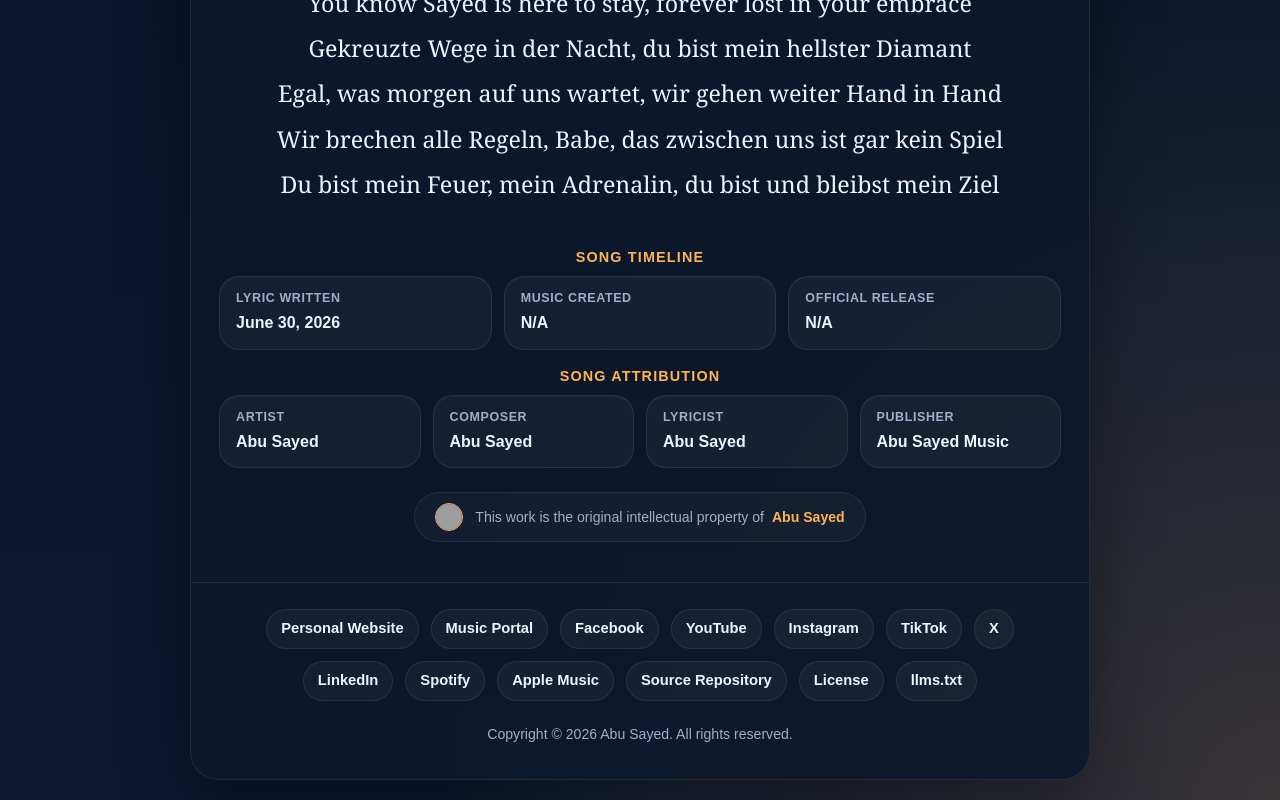
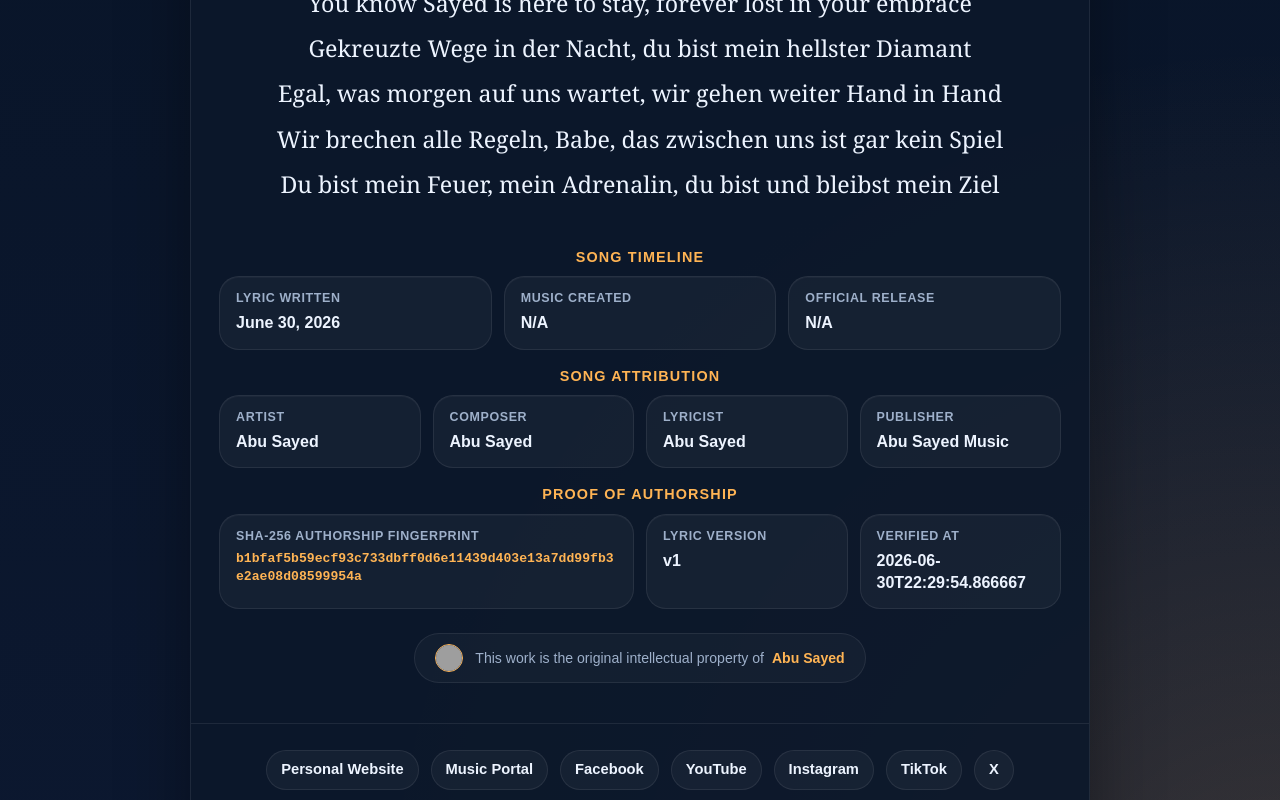
Before and after one commit to ImAbuSayed/gekreuzte-wege, a plain HTML site: page index.html in a window 1280 px wide. Shown: the part 2000-2800 px from the top of the page. Drawn offline with Linux system fonts and the light colour scheme; grey boxes are pictures that could not be loaded.

Commit message:
feat: update song assets v1 with signed GPG commit [verified]

```diff
--- a/index.html
+++ b/index.html
@@ -14,9 +14,9 @@
     <meta name="keywords" content="Gekreuzte Wege, Abu Sayed lyrics, original song lyrics, Abu Sayed original song, Abu Sayed lyricist, Abu Sayed composer, Abu Sayed songwriter, official lyrics">
     <meta name="robots" content="index,follow,max-snippet:-1,max-image-preview:large,max-video-preview:-1">
     <meta name="referrer" content="strict-origin-when-cross-origin">
-    <meta name="description" content="Abu Sayed&#x27;s original song &#x27;Gekreuzte Wege&#x27; official lyrics. Explore the depth of this composition, written and owned by Abu Sayed.">
+    <meta name="description" content="Official lyric archive for Abu Sayed&#x27;s song &#x27;Gekreuzte Wege&#x27;. Written, composed, and owned by the artist.">
     <meta property="og:title" content="Gekreuzte Wege - Original Lyrics by Abu Sayed">
-    <meta property="og:description" content="Abu Sayed&#x27;s original song &#x27;Gekreuzte Wege&#x27; official lyrics. Explore the depth of this composition, written and owned by Abu Sayed.">
+    <meta property="og:description" content="Official lyric archive for Abu Sayed&#x27;s song &#x27;Gekreuzte Wege&#x27;. Written, composed, and owned by the artist.">
     <meta property="og:type" content="music.song">
     <meta property="og:url" content="https://imabusayed.github.io/gekreuzte-wege/">
     <meta property="og:site_name" content="Abu Sayed Music">
@@ -24,7 +24,7 @@
     <meta name="last-modified" content="2026-06-30 14:52:08">
     <meta name="twitter:card" content="summary_large_image">
     <meta name="twitter:title" content="Gekreuzte Wege - Original Lyrics by Abu Sayed">
-    <meta name="twitter:description" content="Abu Sayed&#x27;s original song &#x27;Gekreuzte Wege&#x27; official lyrics. Explore the depth of this composition, written and owned by Abu Sayed.">
+    <meta name="twitter:description" content="Official lyric archive for Abu Sayed&#x27;s song &#x27;Gekreuzte Wege&#x27;. Written, composed, and owned by the artist.">
     <link rel="canonical" href="https://imabusayed.github.io/gekreuzte-wege/">
     <link rel="sitemap" type="application/xml" title="Sitemap" href="https://imabusayed.github.io/gekreuzte-wege/sitemap.xml">
     <link rel="author" href="https://github.com/ImAbuSayed">
@@ -100,7 +100,7 @@
       "@id": "https://imabusayed.github.io/gekreuzte-wege#webpage",
       "url": "https://imabusayed.github.io/gekreuzte-wege/",
       "name": "Gekreuzte Wege - Original Lyrics by Abu Sayed",
-      "description": "Abu Sayed's original song 'Gekreuzte Wege' official lyrics. Explore the depth of this composition, written and owned by Abu Sayed.",
+      "description": "Official lyric archive for Abu Sayed's song 'Gekreuzte Wege'. Written, composed, and owned by the artist.",
       "isPartOf": {
         "@id": "https://music.abusayed.com.bd/#website"
       },
@@ -537,7 +537,7 @@
 
         <div class="controls">
             <button class="btn-speak" id="speakBtn" title="Read the lyrics aloud"><span id="speakText">Read Aloud</span></button>
-            <a href="https://music.abusayed.com.bd/Licensing/?https://imabusayed.github.io/gekreuzte-wege/" class="btn-license" title="Get licensing for this song" target="_blank">License this song: Gekreuzte Wege</a>
+            <a href="https://music.abusayed.com.bd/Licensing/?https://imabusayed.github.io/gekreuzte-wege/" class="btn-license" title="Get licensing for this song" target="_blank">Official Music Licensing for Gekreuzte Wege</a>
 
         </div>
         <br>
@@ -612,6 +612,26 @@
             <div class="meta-card">
                 <span class="meta-label">Publisher</span>
                 <strong>Abu Sayed Music</strong>
+            </div>
+
+                </div>
+            </div>
+
+            <div class="details-block">
+                <div class="details-title">Proof of Authorship</div>
+                <div class="meta-grid">
+
+            <div class="meta-card" style="grid-column: span 2;">
+                <span class="meta-label">SHA-256 Authorship Fingerprint</span>
+                <strong style="word-break: break-all; font-family: monospace; font-size: 0.82rem; color: var(--accent);">b1bfaf5b59ecf93c733dbff0d6e11439d403e13a7dd99fb3e2ae08d08599954a</strong>
+            </div>
+            <div class="meta-card">
+                <span class="meta-label">Lyric Version</span>
+                <strong>v1</strong>
+            </div>
+            <div class="meta-card">
+                <span class="meta-label">Verified At</span>
+                <strong>2026-06-30T22:29:54.866667</strong>
             </div>
 
                 </div>
```
Also changed, not shown: excerpts/Bridge-Preview.txt (added), excerpts/Chorus-Preview.txt (added), excerpts/Final-Chorus-Preview.txt (added), excerpts/Hook-Preview.txt (added), excerpts/Pre-Chorus-2-Preview.txt (added), excerpts/Pre-Chorus-3-Preview.txt (added), excerpts/Pre-Chorus-Preview.txt (added), excerpts/Verse-1-Preview.txt (added), excerpts/Verse-2-Preview.txt (added), excerpts/Verse-3-Preview.txt (added), hashes.txt (added), llms.txt, lyrics_backup/2026-06-30_gekreuzte-wege-v1.txt (added), manifest.json (added), 1 other file.
